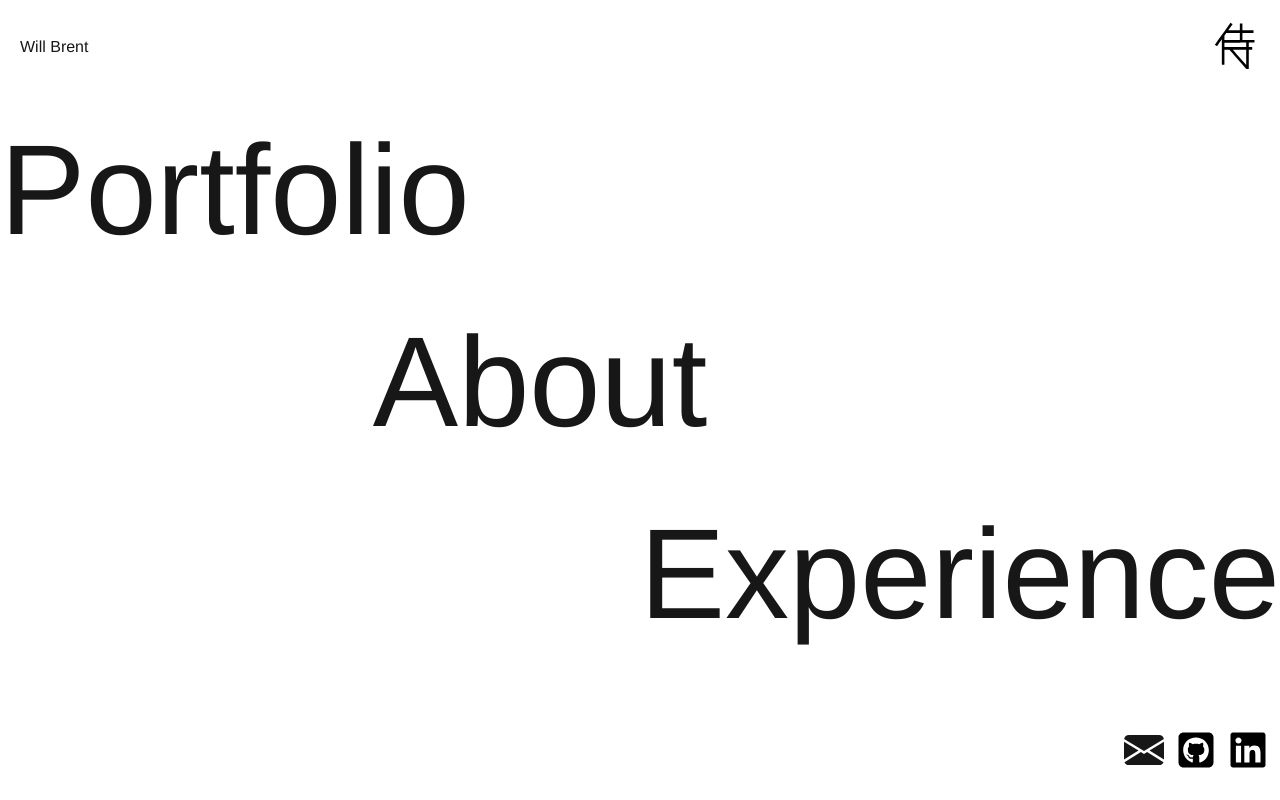
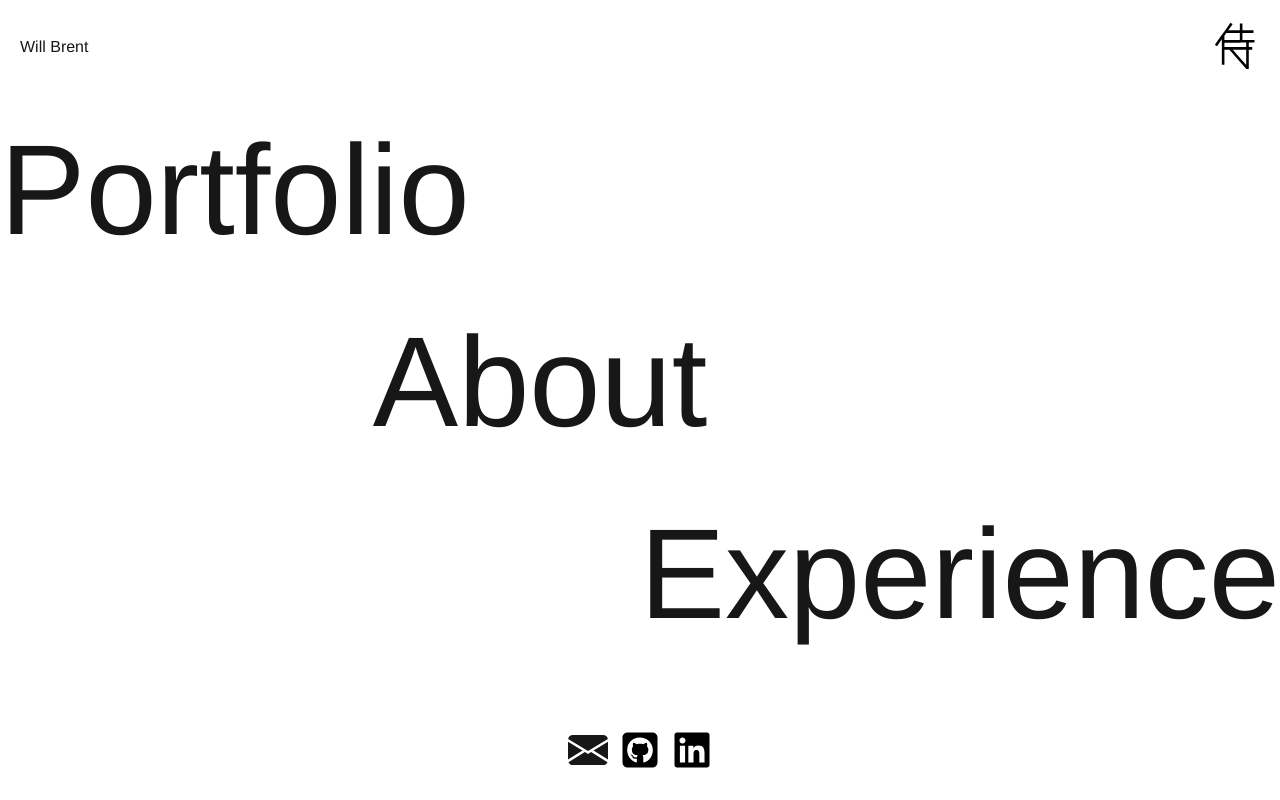
Before and after one commit to SamuraiHuey/portfolio2, a Next.js app: page / in a window 1280 px wide. Built offline with nearby package versions, Linux system fonts and the light colour scheme.

Commit message:
centered footer

```diff
--- a/src/app/footer.js
+++ b/src/app/footer.js
@@ -5,7 +5,7 @@
 export default function Footer() {
     return (
         <footer>
-            <div className="flex gap-3 justify-self-end mr-3">
+            <div className="flex gap-3 justify-self-center">
                 <Link href="mailto:tryarc@comcast.net" target="_blank" className="group">
                     <svg xmlns="http://www.w3.org/2000/svg" width="16" height="16" fill="currentColor" className="h-10 w-10 fill-black-400 group-hover:fill-[#A9A9A9] ease-in-out duration-200" viewBox="0 0 16 16">
                         <path d="M.05 3.555A2 2 0 0 1 2 2h12a2 2 0 0 1 1.95 1.555L8 8.414zM0 4.697v7.104l5.803-3.558zM6.761 8.83l-6.57 4.027A2 2 0 0 0 2 14h12a2 2 0 0 0 1.808-1.144l-6.57-4.027L8 9.586zm3.436-.586L16 11.801V4.697z" />
```
